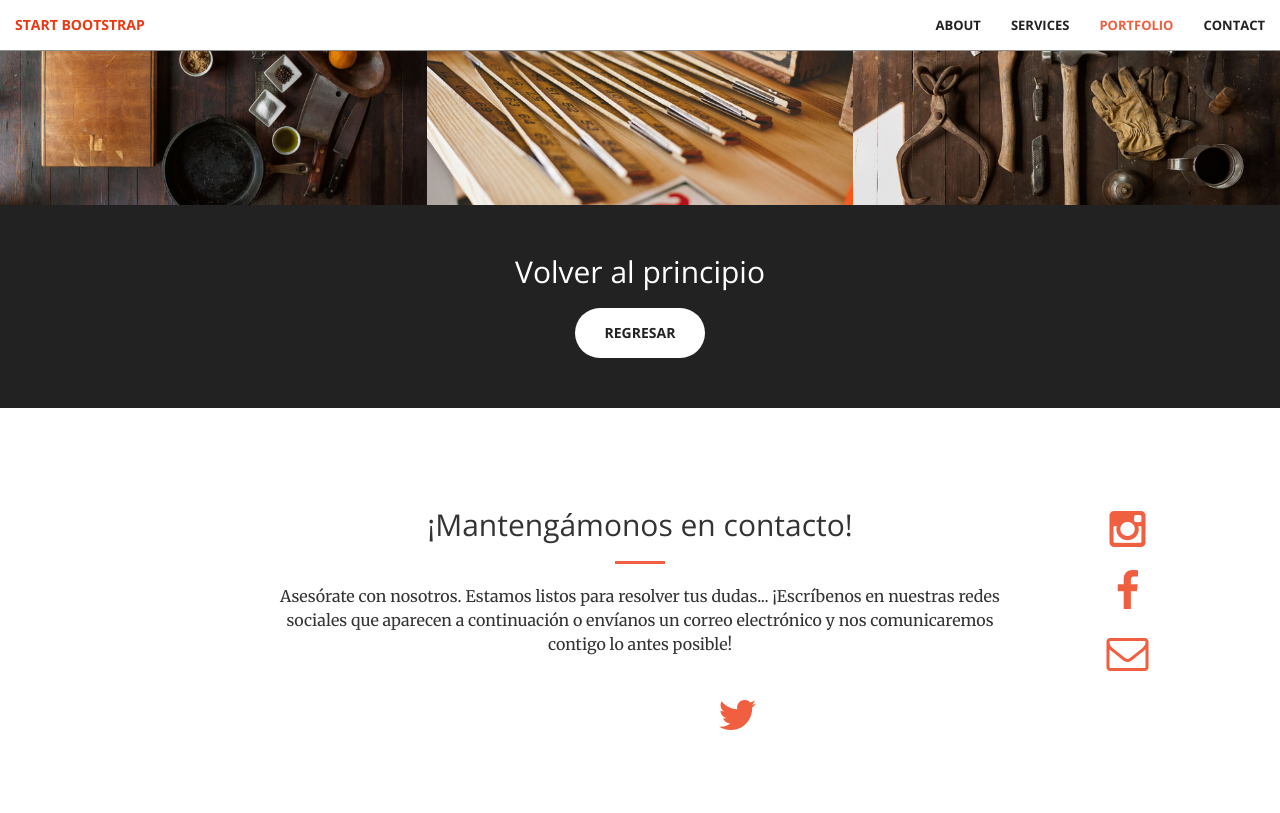
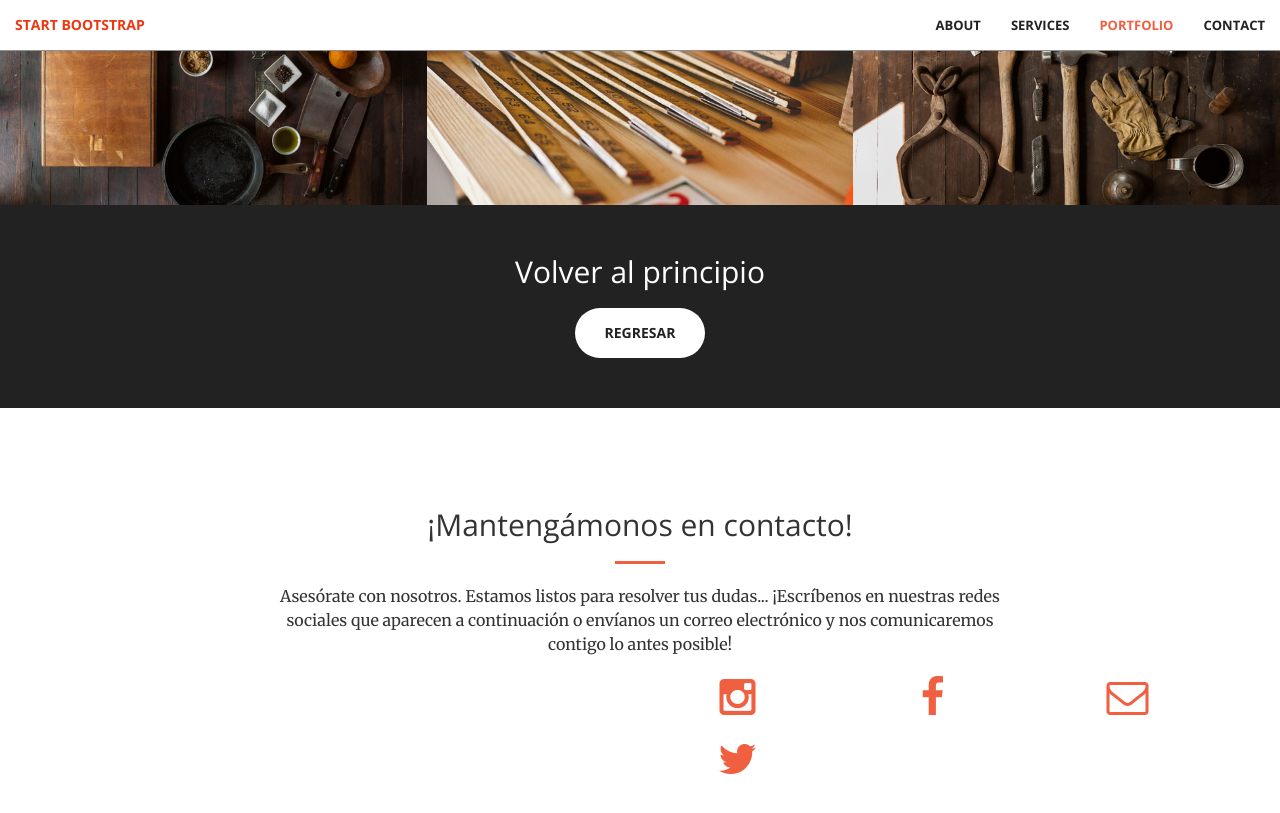
Before and after one commit to KatherineMerchanS/KatherineMerchanS.github.io, a Jekyll site: the page built from index.html, in a window 1280 px wide and 900 px high, scrolled down 2029 px. Shown: the top 813 px of the window. Built offline with Jekyll 4.4.1, drawn with Linux system fonts in a browser that asks for light colours.

Commit message:
Update contact.html

```diff
--- a/_includes/contact.html
+++ b/_includes/contact.html
@@ -6,7 +6,7 @@
                 <hr class="primary">
                 <p>Asesórate con nosotros. Estamos listos para resolver tus dudas... ¡Escríbenos en nuestras redes sociales que aparecen a continuación o envíanos un correo electrónico y nos comunicaremos contigo lo antes posible!</p>
             </div>
-        <div class="col-lg-2 col-lg-offset-4,5 text-center">
+        <div class="col-lg-2 col-lg-offset-6 text-center">
             <a href="https://twitter.com/{{ site.twitter_username }}">
                 <i class="fa fa-instagram fa-3x wow bounceIn" data-wow-delay=".1s"></i>
                 <p>{{ site.twitter_username }}</p>
```
